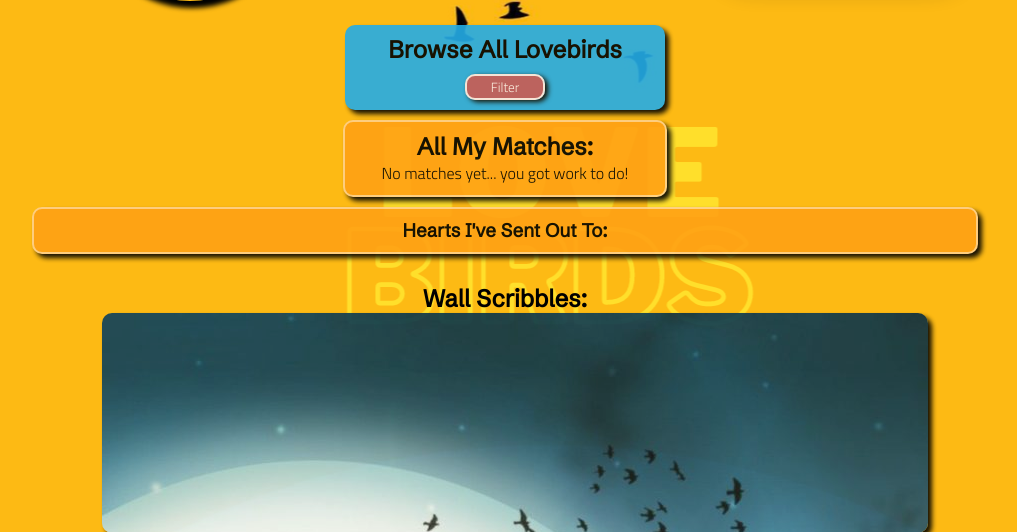
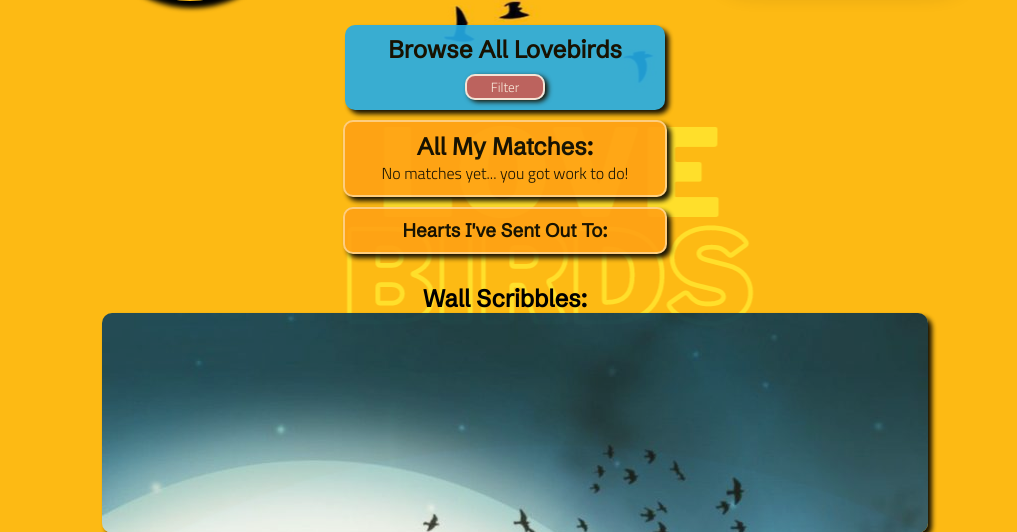
Before and after one commit to BrinkOfSecondBailout/LoveBirdsApp, a Flask app: template flask_app/templates/dashboard.html in a window 1280 px wide. Shown: the part 274-806 px from the top of the page, without its empty margins (135-1152 px from the left). Run offline with Flask 3, Linux system fonts and the light colour scheme; the template is opened without the code that fills it, so the values that code supplies are empty.

Commit message:
last push

```diff
--- a/flask_app/templates/dashboard.html
+++ b/flask_app/templates/dashboard.html
@@ -77,7 +77,7 @@
                     {% endif %}
                 </div>
 
-                <div class="bio-box">
+                <div class="bio-box matches">
                     <h3>Hearts I've Sent Out To:</h3>
                     {% for receiver in user_with_matches.hearts_sent %}
                         {% if not receiver.id%}
```
